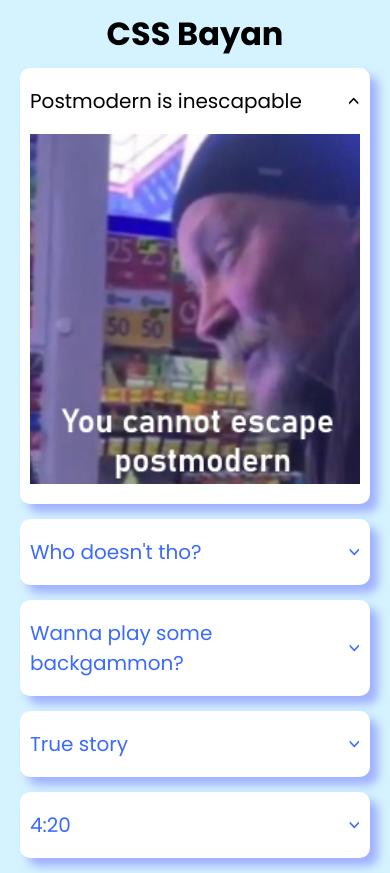
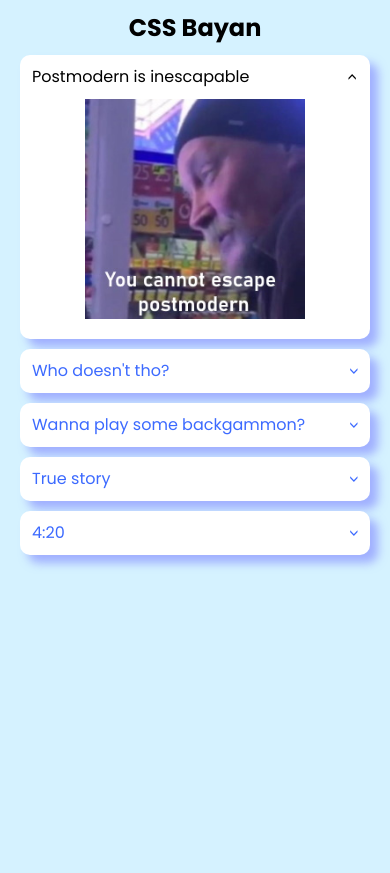
Before and after one commit to aquazor/cssBayan, a plain HTML site: page cssBayan/index.html in a window 390 px wide. After the commit the page ends 844 px from the top, so only its background shows below. Drawn offline with Linux system fonts and the light colour scheme.

Commit message:
feat: add media queries, finish task (Sun, Mar 12, 2023 17:46)

```diff
--- a/cssBayan/style.css
+++ b/cssBayan/style.css
@@ -6,23 +6,12 @@ html {
 * {
   margin: 0;
   padding: 0;
+  box-sizing: border-box;
 }
 
 body {
   font-family: 'Poppins', sans-serif;
   background-color: rgb(213, 242, 255);
-  width: 100%;
-  height: 100%;
-}
-
-body::-webkit-scrollbar {
-  display: none;
-}
-
-/* Hide scrollbar for IE, Edge and Firefox */
-body {
-  -ms-overflow-style: none;
-  scrollbar-width: none;
 }
 
 .accordion-wrapper {
@@ -32,7 +21,7 @@ body {
 
 .container {
   margin: 0 auto;
-  max-width: 69rem;
+  max-width: 80rem;
   padding: 0 2rem;
 }
 
@@ -44,7 +33,7 @@ body {
 }
 
 h1 {
-  font-size: 3.2rem;
+  font-size: 3.4rem;
 }
 
 .accordion-item {
@@ -66,9 +55,8 @@ h1 {
   align-items: center;
   justify-content: space-between;
   width: 100%;
-  max-width: 65rem;
   padding: 0.8rem;
-  font-size: 2rem;
+  font-size: 2.2rem;
   line-height: 3rem;
   color: rgb(60, 106, 255);
   cursor: pointer;
@@ -105,12 +93,12 @@ input {
 
 .accordion-item:hover .accordion-title + .content,
 input:checked + .accordion-title + .content {
-  max-height: 40rem;
+  max-height: 50rem;
 }
 
 input:checked + .accordion-title + .content img,
 .accordion-item:hover .content img {
-  width: 35rem;
+  width: 38rem;
 }
 
 input:checked + .accordion-title .icon,
@@ -122,3 +110,57 @@ input:checked + .accordion-title .icon,
 input:checked + .accordion-title {
   color: black;
 }
+
+@media (max-width: 768px) {
+  h1 {
+    font-size: 3rem;
+  }
+  .accordion-title {
+    padding: 0.3rem;
+    font-size: 2rem;
+  }
+}
+
+@media (max-width: 640px) {
+  h1 {
+    font-size: 2.6rem;
+  }
+  .accordion-title {
+    font-size: 1.8rem;
+  }
+  input:checked + .accordion-title + .content img,
+  .accordion-item:hover .content img {
+    width: 30rem;
+  }
+}
+
+@media (max-width: 500px) {
+  h1 {
+    font-size: 2.4rem;
+  }
+  input:checked + .accordion-title + .content img,
+  .accordion-item:hover .content img {
+    width: 25rem;
+  }
+  .accordion-item {
+    margin-bottom: 1.3rem;
+  }
+}
+
+@media (max-width: 400px) {
+  h1 {
+    font-size: 2.4rem;
+  }
+  .accordion-title {
+    padding: 0.2rem;
+    font-size: 1.6rem;
+    line-height: 2rem;
+  }
+  .accordion-item {
+    margin-bottom: 1rem;
+  }
+  input:checked + .accordion-title + .content img,
+  .accordion-item:hover .content img {
+    width: 22rem;
+  }
+}
```
Also changed, not shown: 1 other file.
